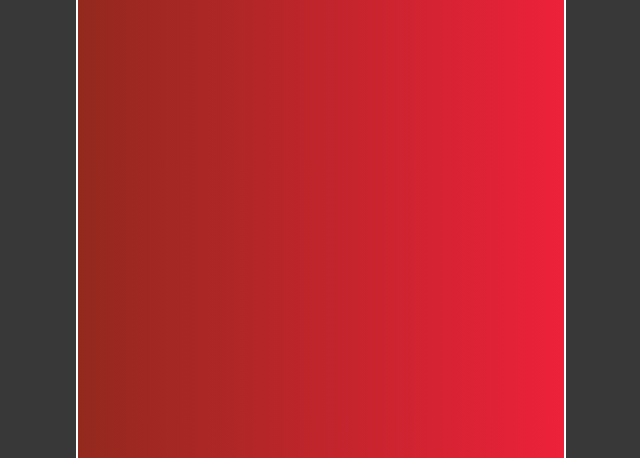
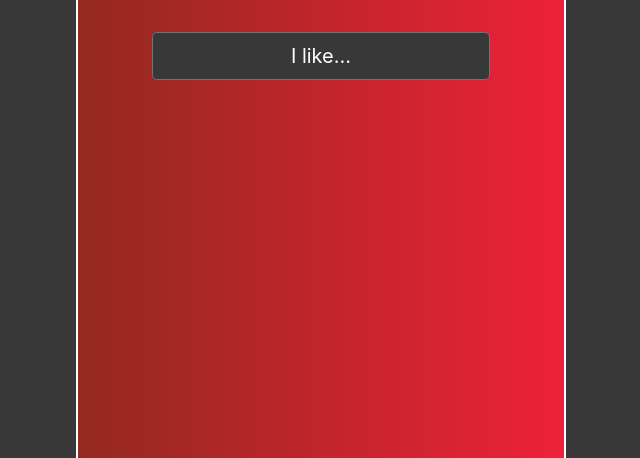
Before and after one commit to sebknight/what-are-you-into, a plain HTML site: page index.html in a window 1280 px wide. Shown: the part 342-800 px from the top of the page, without its empty margins (319-959 px from the left). Drawn offline with nearby package versions, Linux system fonts and the light colour scheme.

Commit message:
style changes

```diff
--- a/index.html
+++ b/index.html
@@ -1,7 +1,9 @@
 <!DOCTYPE html>
 <html lang="en" dir="ltr">
   <head>
-    <meta charset="utf-8">
+  <meta charset="UTF-8">
+  <meta name="viewport" content="width=device-width, initial-scale=1.0">
+  <meta http-equiv="X-UA-Compatible" content="ie=edge">
   <link rel="stylesheet" href="https://stackpath.bootstrapcdn.com/bootstrap/4.1.1/css/bootstrap.min.css" integrity="sha384-WskhaSGFgHYWDcbwN70/dfYBj47jz9qbsMId/iRN3ewGhXQFZCSftd1LZCfmhktB" crossorigin="anonymous">
   <link rel="stylesheet" href="style.css">
   <title>What are you into?</title>
@@ -10,9 +12,11 @@
     <div class="container-fluid">
       <div class="row">
         <div class="col">
+          <div class="content">
             <h1>So, what are you into?</h1>
             <button type="button" class="btn btn-secondary btn-lg">I like...</button>
             <div id="output"></div>
+          </div>
         </div>
       </div>
     </div>
--- a/style.css
+++ b/style.css
@@ -14,7 +14,18 @@ body {
   color: #93291E;
 }
 
+.container-fluid {
+  display: flex;
+  height: 100vh;
+  width: 100vh;
+  box-sizing: border-box;
+  text-align: center;
+  justify-content: center;
+}
+
 .col {
+  display: flex;
+  flex-basis: content;
   height: 100%;
   padding: 1em 2em 1em 2em;
   background: #ED213A;  /* fallback for old browsers */
@@ -23,16 +34,14 @@ body {
   border: 2px solid white;
   border-top: none;
   border-bottom: none;
+  align-items: center;
 }
 
-.container-fluid {
-  display: flex;
-  height: 100vh;
-  box-sizing: border-box;
-  text-align: center;
-  justify-content: center;
+.content {
+  /* display: flex; */
 }
 
 #output {
+  height: 2em;
   font-size: 30px;
 }
```
Lines whose indentation alone changed are shown as unchanged.
